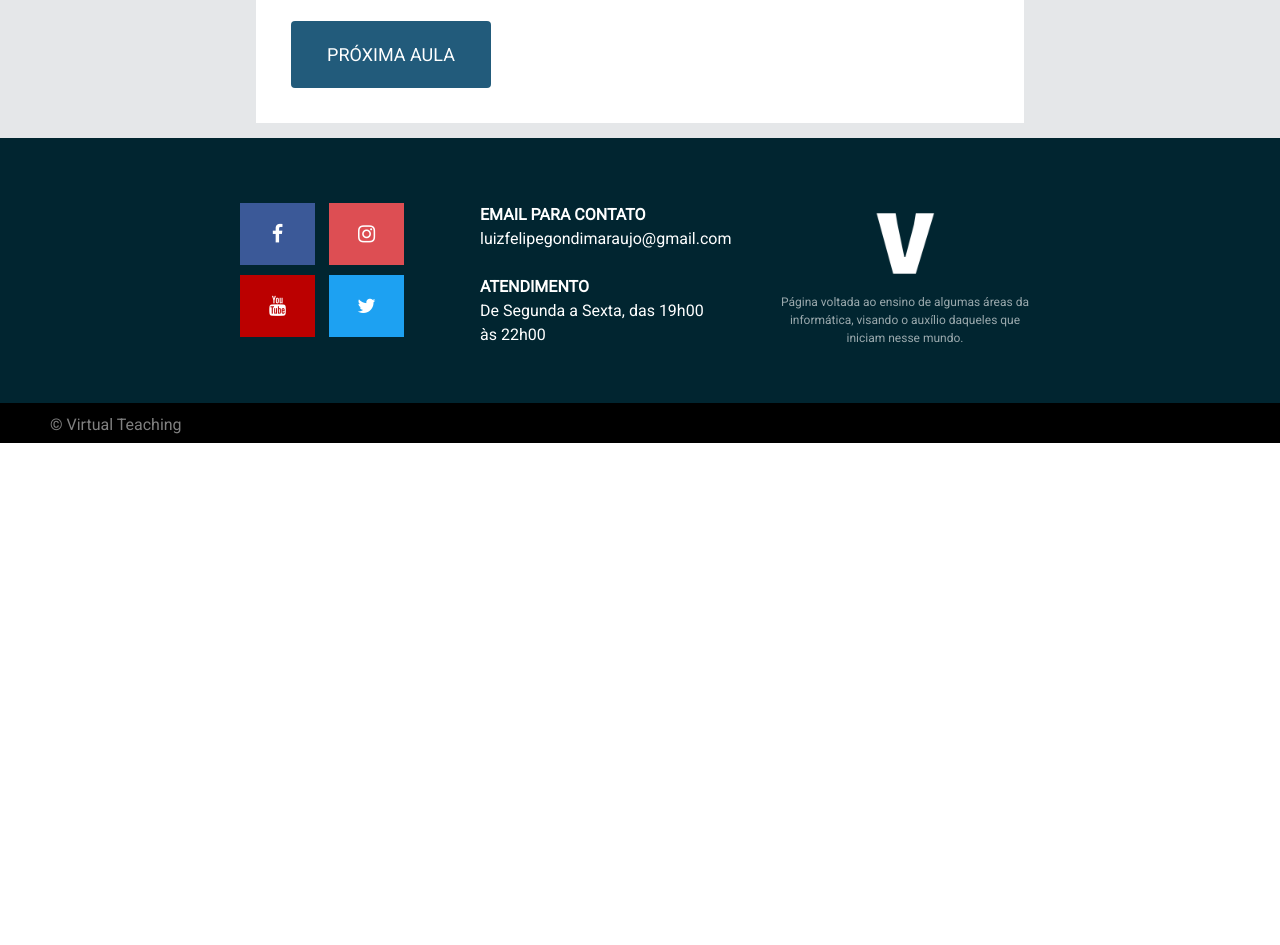
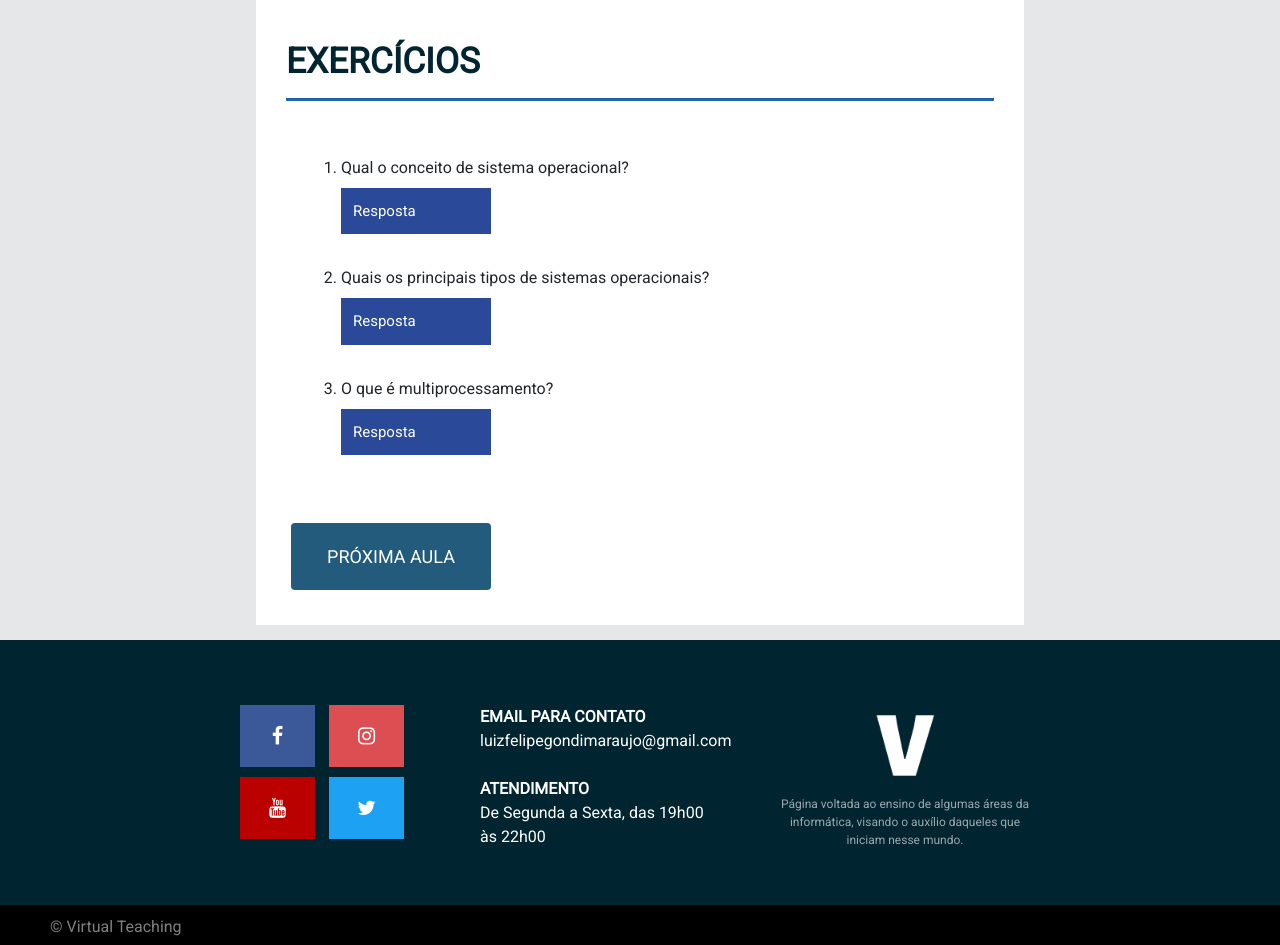
Before and after one commit to LuizFelipeGondim/project-with-flask, a Flask app: page /aula1-so in a window 1280 px wide. Shown: the part 3333-4278 px from the top of the page. Before the commit the page ends 3776 px from the top, so only its background shows below. Run offline with Flask 2, Linux system fonts and the light colour scheme; a user stored in the database is signed in; some libraries are stand-ins or nearby versions.

Commit message:
exercicios add

```diff
--- a/templates/cursos/aula1-so.html
+++ b/templates/cursos/aula1-so.html
@@ -102,10 +102,45 @@
             </div><br/>
 
             <figure class="highlight">
-                <pre>
-                    <img src="/static/img-curso/multiprocessado.png" alt=""> <br/>
-                </pre>
+                <center>
+                    <pre>
+                        <img src="/static/img/img-curso/multi.png" alt=""> <br/>
+                    </pre>
+                </center>
             </figure>
+
+            <br/>
+            <h1 class="titulo_curso">EXERCÍCIOS</h1>
+            <hr> <br/>
+
+            <div class="lista-curso">
+                <ol>
+                    <li>Qual o conceito de sistema operacional? <br/>
+                        <button type="button" class="collapsible">Resposta</button>
+                        <div class="cont">
+                            <p> <br/> Um Sistema Operacional é um programa, que promove uma interface entre os aplicativos
+                                (software) e a parte física do sistema (hardware), e tem a função de gerenciar seus recursos. </p>
+                        </div>
+                    </li> <br/>
+
+                    <li>Quais os principais tipos de sistemas operacionais? <br/>
+                        <button type="button" class="collapsible">Resposta</button>
+                        <div class="cont">
+                            <p> <br/> Grande porte, Smart Cards, Tempo real, Embarcado, Servidor, Multiprocessadores,
+                                Pessoais e Portáteis. </p>
+                        </div>
+                    </li> <br/>
+
+                    <li>O que é multiprocessamento? <br/>
+                        <button type="button" class="collapsible">Resposta</button>
+                        <div class="cont">
+                            <p> <br/> Multiprocessamento é o uso de duas ou mais CPUs dentro de um único sistema de computador.
+                            </p>
+                        </div>
+                    </li> <br/>
+
+                </ol>
+            </div>
 
         <a href="{{url_for('aula2SO')}}"><button class="button"><span>PRÓXIMA AULA </span></button></a>
     </div>
```
